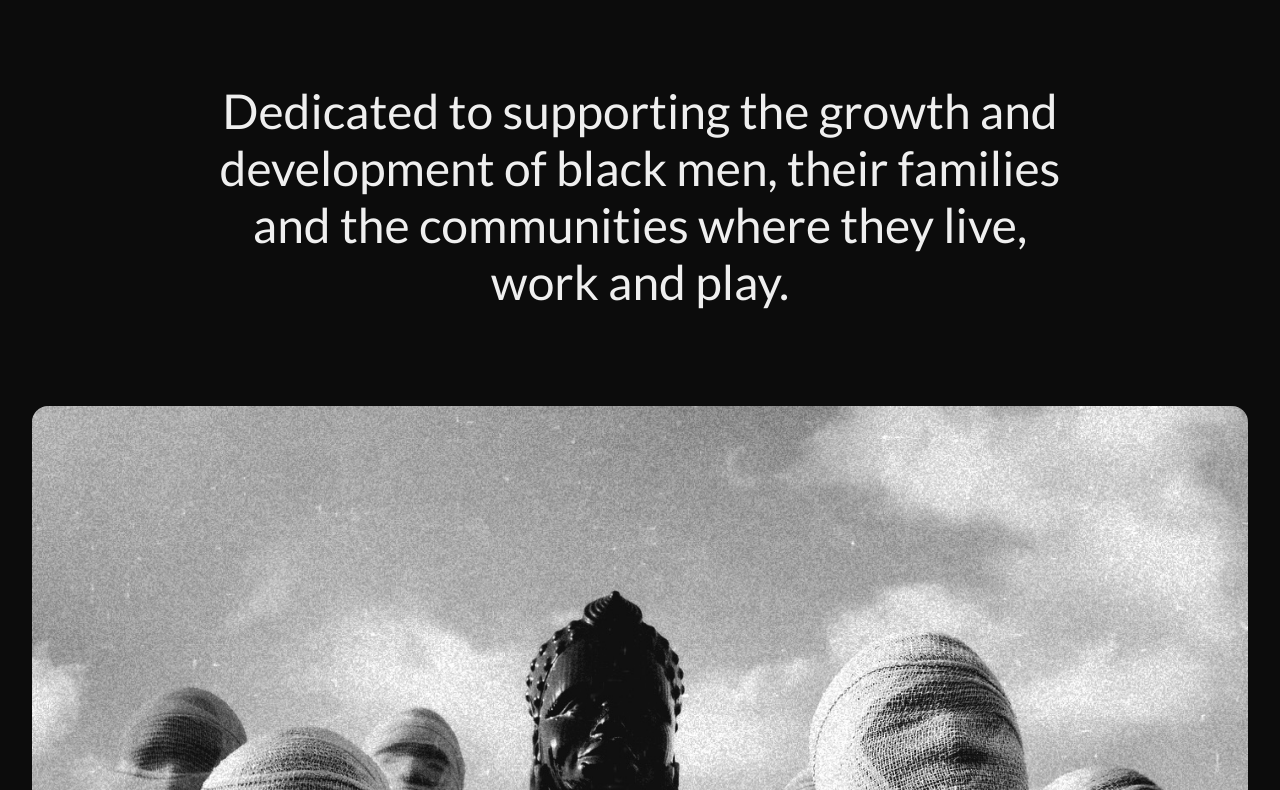
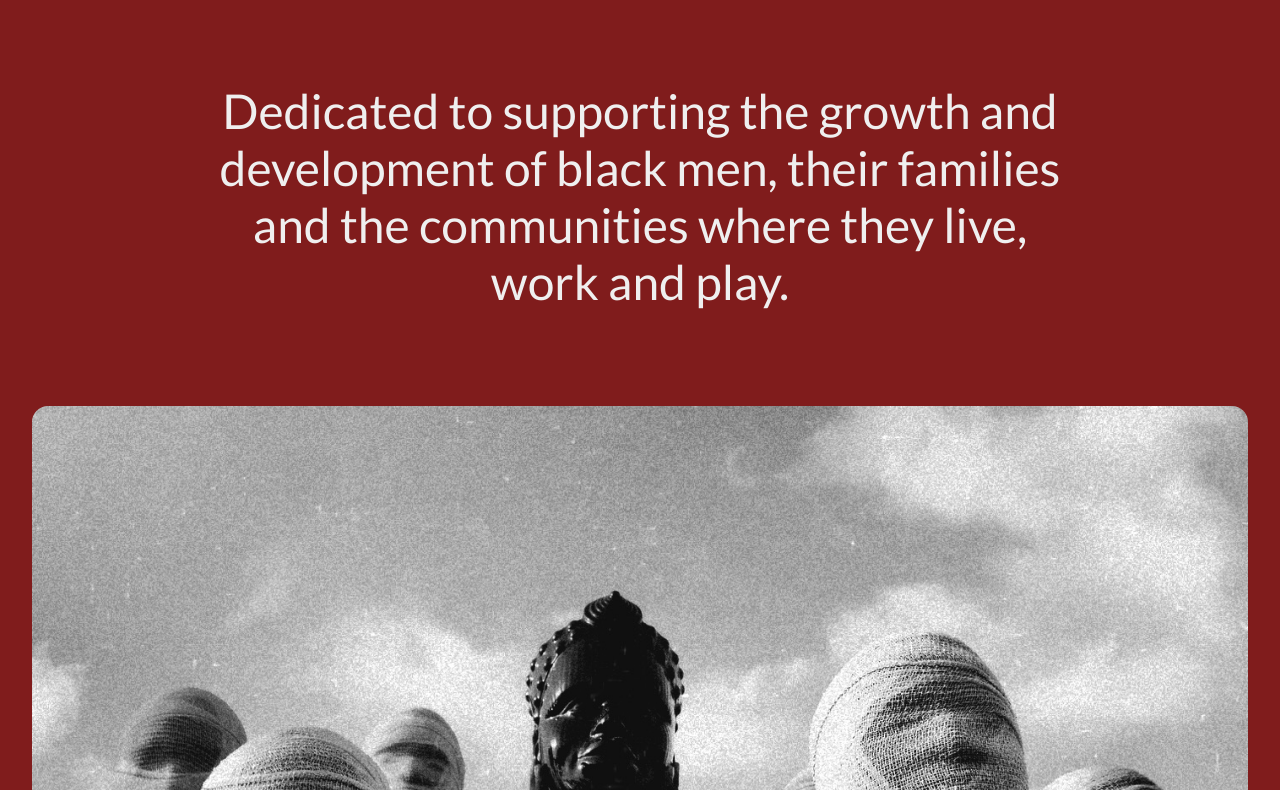
Before and after one commit to Nathaniel1n/bmu, a plain HTML site: page index.html in a window 1280 px wide. Shown: the part 78-868 px from the top of the page. Drawn offline with Linux system fonts and the light colour scheme.

Commit message:
color red

```diff
--- a/style.css
+++ b/style.css
@@ -5,7 +5,7 @@
   --sm: 1rem;
   --tagline: 2.7rem;
   --h4: 3rem;
-  --blacks: #0c0c0c;
+  --blacks: #801c1c;
   --whites: #efefef;
 }
 * {
```
